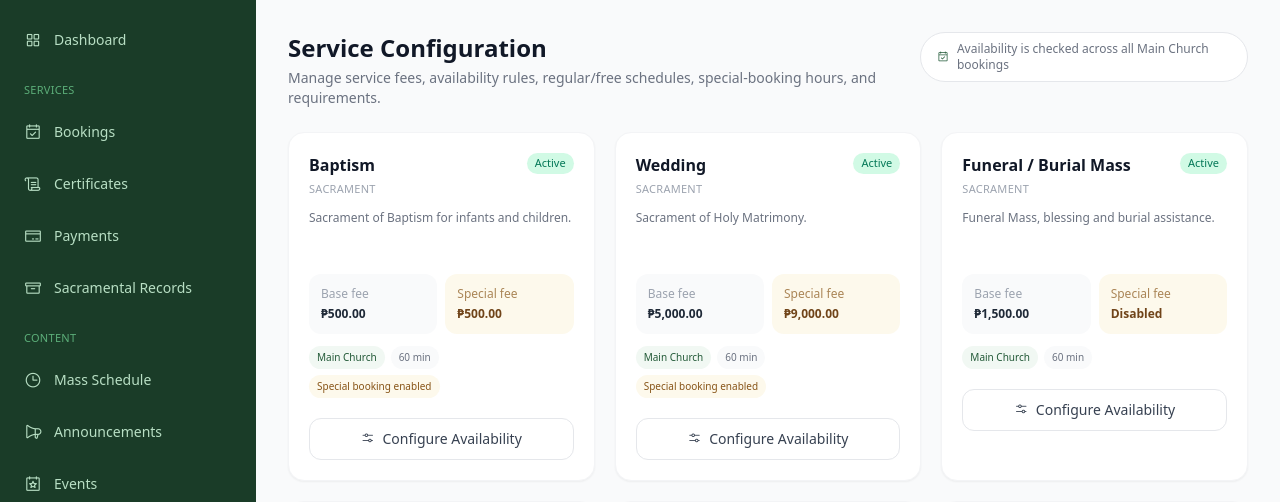
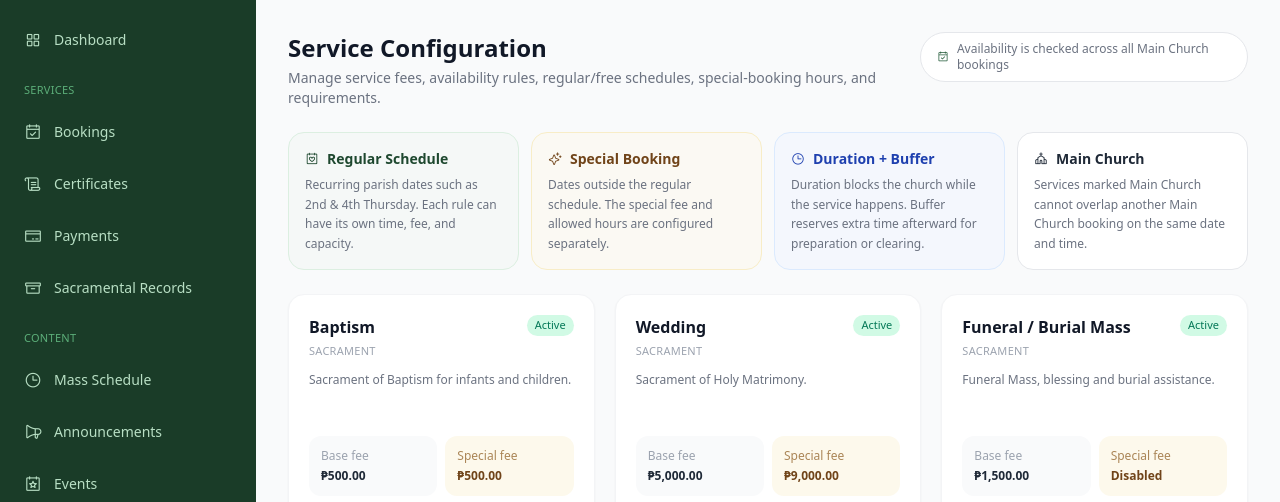
Before and after one commit to Malate1/STAMONICAPARISH, a CodeIgniter app: page /stamonica-parish/admin/service_type in a window 1280 px wide. Shown: the part 64-566 px from the top of the page. Run offline with CodeIgniter, Linux system fonts and the light colour scheme; a user stored in the database is signed in; data comes from the database, SQL or seed files in the repository; data that the repository does not hold is empty; some libraries are stand-ins or nearby versions; some web fonts are replaced.

Commit message:
feat: Add admin service type routes and enhance booking form layout

```diff
--- a/application/config/routes.php
+++ b/application/config/routes.php
@@ -105,6 +105,12 @@ $route['my/mass-intentions']         = 'parishioner/mass_intention';
 $route['my/mass-intentions/store']   = 'parishioner/mass_intention/store';
 
 // ---- Admin area ----
+$route['admin/service_type/get/(:num)']                    = 'admin/service_type/get/$1';
+$route['admin/service_type/store']                         = 'admin/service_type/store';
+$route['admin/service_type/add-requirement']               = 'admin/service_type/add_requirement';
+$route['admin/service_type/delete-requirement/(:num)']     = 'admin/service_type/delete_requirement/$1';
+$route['admin/service_type/save-schedule-rule']            = 'admin/service_type/save_schedule_rule';
+$route['admin/service_type/delete-schedule-rule/(:num)']   = 'admin/service_type/delete_schedule_rule/$1';
 $route['admin']                      = 'admin/dashboard';
 $route['admin/(:any)']               = 'admin/$1';
 
--- a/application/views/admin/service_type_list.php
+++ b/application/views/admin/service_type_list.php
@@ -7,6 +7,25 @@
   <div class="inline-flex items-center gap-2 text-xs text-gray-500 bg-white border border-gray-200 rounded-full px-4 py-2 self-start">
     <i class="ph ph-calendar-check text-parish-700"></i>
     Availability is checked across all Main Church bookings
+  </div>
+</div>
+
+<div class="mb-6 grid md:grid-cols-2 xl:grid-cols-4 gap-3">
+  <div class="rounded-2xl border border-parish-100 bg-parish-50/50 p-4">
+    <div class="flex items-center gap-2 text-sm font-semibold text-parish-800"><i class="ph ph-calendar-heart"></i> Regular Schedule</div>
+    <p class="text-xs text-gray-500 mt-1.5 leading-relaxed">Recurring parish dates such as 2nd &amp; 4th Thursday. Each rule can have its own time, fee, and capacity.</p>
+  </div>
+  <div class="rounded-2xl border border-gold-100 bg-gold-50/50 p-4">
+    <div class="flex items-center gap-2 text-sm font-semibold text-gold-800"><i class="ph ph-sparkle"></i> Special Booking</div>
+    <p class="text-xs text-gray-500 mt-1.5 leading-relaxed">Dates outside the regular schedule. The special fee and allowed hours are configured separately.</p>
+  </div>
+  <div class="rounded-2xl border border-blue-100 bg-blue-50/50 p-4">
+    <div class="flex items-center gap-2 text-sm font-semibold text-blue-800"><i class="ph ph-clock"></i> Duration + Buffer</div>
+    <p class="text-xs text-gray-500 mt-1.5 leading-relaxed">Duration blocks the church while the service happens. Buffer reserves extra time afterward for preparation or clearing.</p>
+  </div>
+  <div class="rounded-2xl border border-gray-200 bg-white p-4">
+    <div class="flex items-center gap-2 text-sm font-semibold text-gray-800"><i class="ph ph-church"></i> Main Church</div>
+    <p class="text-xs text-gray-500 mt-1.5 leading-relaxed">Services marked Main Church cannot overlap another Main Church booking on the same date and time.</p>
   </div>
 </div>
 
@@ -68,7 +87,12 @@
         <section class="rounded-2xl border border-gray-100 p-5">
           <div class="mb-4">
             <div class="text-xs font-bold uppercase tracking-wide text-parish-700">Basic settings</div>
-            <p class="text-xs text-gray-400 mt-1">Name, fees, duration, and whether this service occupies the Main Church.</p>
+            <p class="text-xs text-gray-400 mt-1">These values control how much calendar time the service uses and how far in advance parishioners may book.</p>
+          </div>
+
+          <div class="mb-5 rounded-xl bg-blue-50 border border-blue-100 p-4 text-xs text-blue-900 leading-relaxed">
+            <div class="font-semibold mb-1"><i class="ph ph-info mr-1"></i> How these fields affect availability</div>
+            <p><strong>Duration</strong> blocks the service itself. <strong>Buffer</strong> adds protected time after it. <strong>Min/Max advance days</strong> control the earliest and latest dates shown to parishioners. Regular schedule fees and Special Booking fees override the Default/Base Fee when those booking types are used.</p>
           </div>
 
           <div class="grid md:grid-cols-2 gap-4">
@@ -77,8 +101,9 @@
               <input required name="name" id="f-name" class="mt-1 w-full px-4 py-2.5 rounded-xl border border-gray-200 text-sm">
             </div>
             <div>
-              <label class="text-xs font-medium text-gray-500">Base Fee (₱)</label>
+              <label class="text-xs font-medium text-gray-500">Default / Base Fee (₱)</label>
               <input required type="number" min="0" step="0.01" name="base_fee" id="f-fee" class="mt-1 w-full px-4 py-2.5 rounded-xl border border-gray-200 text-sm">
+              <p class="text-[11px] text-gray-400 mt-1">General fallback fee. A Regular Schedule rule or Special Booking fee can replace this amount.</p>
             </div>
             <div class="md:col-span-2">
               <label class="text-xs font-medium text-gray-500">Description</label>
@@ -88,20 +113,24 @@
 
           <div class="grid sm:grid-cols-2 lg:grid-cols-4 gap-4 mt-4">
             <div>
-              <label class="text-xs font-medium text-gray-500">Duration (minutes)</label>
+              <label class="text-xs font-medium text-gray-500">Service Duration (minutes)</label>
               <input type="number" min="15" step="15" name="duration_minutes" id="f-duration" class="mt-1 w-full px-4 py-2.5 rounded-xl border border-gray-200 text-sm">
+              <p class="text-[11px] text-gray-400 mt-1">How long this booking occupies the church calendar.</p>
             </div>
             <div>
-              <label class="text-xs font-medium text-gray-500">Buffer after booking</label>
+              <label class="text-xs font-medium text-gray-500">Buffer After Booking</label>
               <input type="number" min="0" step="5" name="booking_buffer_minutes" id="f-buffer" class="mt-1 w-full px-4 py-2.5 rounded-xl border border-gray-200 text-sm">
+              <p class="text-[11px] text-gray-400 mt-1">Extra protected minutes after the service for clearing, photos, or preparation.</p>
             </div>
             <div>
-              <label class="text-xs font-medium text-gray-500">Min advance days</label>
+              <label class="text-xs font-medium text-gray-500">Minimum Advance Days</label>
               <input type="number" min="0" name="min_advance_days" id="f-min-days" class="mt-1 w-full px-4 py-2.5 rounded-xl border border-gray-200 text-sm">
+              <p class="text-[11px] text-gray-400 mt-1">Example: 7 means parishioners must book at least 7 days before the service.</p>
             </div>
             <div>
-              <label class="text-xs font-medium text-gray-500">Max advance days</label>
+              <label class="text-xs font-medium text-gray-500">Maximum Advance Days</label>
               <input type="number" min="1" name="max_advance_days" id="f-max-days" class="mt-1 w-full px-4 py-2.5 rounded-xl border border-gray-200 text-sm">
+              <p class="text-[11px] text-gray-400 mt-1">Example: 180 means dates beyond 6 months are not shown yet.</p>
             </div>
           </div>
 
@@ -133,21 +162,29 @@
             </label>
           </div>
 
+          <div class="mb-4 rounded-xl bg-white/80 border border-gold-100 p-4 text-xs text-gray-600 leading-relaxed">
+            <strong class="text-gold-800">Special Booking legend:</strong>
+            the fee is charged only for Special bookings; the start/end time defines the daily booking window; the interval controls how often selectable start times are generated.
+          </div>
+
           <div id="special-settings" class="grid sm:grid-cols-2 lg:grid-cols-4 gap-4">
             <div>
-              <label class="text-xs font-medium text-gray-500">Special Fee (₱)</label>
+              <label class="text-xs font-medium text-gray-500">Special Booking Fee (₱)</label>
               <input type="number" min="0" step="0.01" name="special_fee" id="f-special-fee" class="mt-1 w-full px-4 py-2.5 rounded-xl border border-gray-200 bg-white text-sm">
+              <p class="text-[11px] text-gray-400 mt-1">Amount charged for dates outside the regular parish schedule.</p>
             </div>
             <div>
-              <label class="text-xs font-medium text-gray-500">Available From</label>
+              <label class="text-xs font-medium text-gray-500">Special Hours Start</label>
               <input type="time" name="special_start_time" id="f-special-start" class="mt-1 w-full px-4 py-2.5 rounded-xl border border-gray-200 bg-white text-sm">
+              <p class="text-[11px] text-gray-400 mt-1">Earliest time a Special booking may begin.</p>
             </div>
             <div>
-              <label class="text-xs font-medium text-gray-500">Available Until</label>
+              <label class="text-xs font-medium text-gray-500">Special Hours End</label>
               <input type="time" name="special_end_time" id="f-special-end" class="mt-1 w-full px-4 py-2.5 rounded-xl border border-gray-200 bg-white text-sm">
+              <p class="text-[11px] text-gray-400 mt-1">Latest boundary for the service, including its duration.</p>
             </div>
             <div>
-              <label class="text-xs font-medium text-gray-500">Time Slot Interval</label>
+              <label class="text-xs font-medium text-gray-500">Start-Time Interval</label>
               <select name="slot_interval_minutes" id="f-slot-interval" class="mt-1 w-full px-4 py-2.5 rounded-xl border border-gray-200 bg-white text-sm">
                 <option value="15">15 minutes</option>
                 <option value="30">30 minutes</option>
@@ -156,6 +193,7 @@
                 <option value="90">1.5 hours</option>
                 <option value="120">2 hours</option>
               </select>
+              <p class="text-[11px] text-gray-400 mt-1">Example: 60 minutes creates 8:00, 9:00, 10:00… start choices.</p>
             </div>
           </div>
         </section>
@@ -202,7 +240,7 @@
 <!-- Regular schedule rule modal -->
 <div id="rule-modal" class="hidden fixed inset-0 z-[60] items-center justify-center p-4">
   <div class="absolute inset-0 bg-black/40" onclick="closeRuleModal()"></div>
-  <div class="relative bg-white rounded-2xl shadow-2xl w-full max-w-2xl p-6">
+  <div class="relative bg-white rounded-2xl shadow-2xl w-full max-w-2xl max-h-[92vh] overflow-y-auto p-6">
     <div class="flex items-center justify-between mb-5">
       <div>
         <div class="text-[10px] uppercase tracking-wider font-bold text-gold-600">Recurring schedule</div>
@@ -215,9 +253,15 @@
       <input type="hidden" name="id" id="r-id">
       <input type="hidden" name="service_type_id" id="r-service-id">
 
+      <div class="rounded-xl bg-parish-50 border border-parish-100 p-4 text-xs text-gray-600 leading-relaxed">
+        <div class="font-semibold text-parish-800 mb-1"><i class="ph ph-calendar-dots mr-1"></i> How a regular schedule rule works</div>
+        <p>Pick the weekday and which occurrence(s) of that weekday are allowed each month. Example: <strong>Thursday + 2,4 + 6:00 AM</strong> means every 2nd and 4th Thursday at 6:00 AM. Set Fee to <strong>0</strong> for a free schedule.</p>
+      </div>
+
       <div>
         <label class="text-xs font-medium text-gray-500">Rule Name</label>
         <input required name="rule_name" id="r-name" placeholder="e.g. Free Wedding - 2nd & 4th Thursday" class="mt-1 w-full px-4 py-2.5 rounded-xl border border-gray-200 text-sm">
+        <p class="text-[11px] text-gray-400 mt-1">A staff-friendly label shown in the configuration and to parishioners.</p>
       </div>
 
       <div class="grid sm:grid-cols-2 gap-4">
@@ -232,11 +276,12 @@
             <option value="5">Friday</option>
             <option value="6">Saturday</option>
           </select>
+          <p class="text-[11px] text-gray-400 mt-1">The weekday on which this recurring schedule happens.</p>
         </div>
         <div>
           <label class="text-xs font-medium text-gray-500">Occurrences in Month</label>
           <input required name="week_numbers" id="r-weeks" placeholder="2,4" class="mt-1 w-full px-4 py-2.5 rounded-xl border border-gray-200 text-sm">
-          <p class="text-[11px] text-gray-400 mt-1">Example: 2,4 = second and fourth occurrence.</p>
+          <p class="text-[11px] text-gray-400 mt-1">Use comma-separated numbers: 1 = 1st, 2 = 2nd, 3 = 3rd, 4 = 4th, 5 = 5th. Example: <strong>2,4</strong>.</p>
         </div>
       </div>
 
@@ -244,29 +289,35 @@
         <div>
           <label class="text-xs font-medium text-gray-500">Start Time</label>
           <input required type="time" name="start_time" id="r-time" class="mt-1 w-full px-4 py-2.5 rounded-xl border border-gray-200 text-sm">
+          <p class="text-[11px] text-gray-400 mt-1">The exact start time parishioners may select.</p>
         </div>
         <div>
-          <label class="text-xs font-medium text-gray-500">Fee (₱)</label>
+          <label class="text-xs font-medium text-gray-500">Regular Schedule Fee (₱)</label>
           <input required type="number" min="0" step="0.01" name="fee_amount" id="r-fee" value="0" class="mt-1 w-full px-4 py-2.5 rounded-xl border border-gray-200 text-sm">
+          <p class="text-[11px] text-gray-400 mt-1">Enter 0.00 when this recurring schedule is free.</p>
         </div>
         <div>
           <label class="text-xs font-medium text-gray-500">Capacity</label>
           <input required type="number" min="1" name="capacity" id="r-capacity" value="1" class="mt-1 w-full px-4 py-2.5 rounded-xl border border-gray-200 text-sm">
+          <p class="text-[11px] text-gray-400 mt-1">How many bookings may share this exact regular slot. Use 1 for weddings.</p>
         </div>
       </div>
 
       <div class="grid sm:grid-cols-3 gap-4">
         <div>
-          <label class="text-xs font-medium text-gray-500">Valid From</label>
+          <label class="text-xs font-medium text-gray-500">Valid From <span class="font-normal text-gray-400">(optional)</span></label>
           <input type="date" name="valid_from" id="r-valid-from" class="mt-1 w-full px-4 py-2.5 rounded-xl border border-gray-200 text-sm">
+          <p class="text-[11px] text-gray-400 mt-1">Leave blank to make the rule effective immediately.</p>
         </div>
         <div>
-          <label class="text-xs font-medium text-gray-500">Valid Until</label>
+          <label class="text-xs font-medium text-gray-500">Valid Until <span class="font-normal text-gray-400">(optional)</span></label>
           <input type="date" name="valid_until" id="r-valid-until" class="mt-1 w-full px-4 py-2.5 rounded-xl border border-gray-200 text-sm">
+          <p class="text-[11px] text-gray-400 mt-1">Leave blank if this recurring rule has no planned end date.</p>
         </div>
         <div>
           <label class="text-xs font-medium text-gray-500">Display Order</label>
           <input type="number" name="display_order" id="r-order" value="0" class="mt-1 w-full px-4 py-2.5 rounded-xl border border-gray-200 text-sm">
+          <p class="text-[11px] text-gray-400 mt-1">Lower numbers appear first when several regular rules exist.</p>
         </div>
       </div>
 
--- a/application/views/parishioner/booking_form.php
+++ b/application/views/parishioner/booking_form.php
@@ -51,7 +51,7 @@ $weeks_label = static function ($value) {
   </div>
 
   <form id="booking-form" enctype="multipart/form-data" class="mt-6" novalidate>
-    <div id="booking-wizard-progress" class="sticky top-16 z-20 mb-5 rounded-2xl border border-gray-100 bg-white/95 backdrop-blur shadow-sm px-4 sm:px-6 py-4">
+    <div id="booking-wizard-progress" class="relative z-10 mb-5 rounded-2xl border border-gray-100 bg-white shadow-sm px-4 sm:px-6 py-4">
       <div class="grid grid-cols-3 gap-2 sm:gap-4">
         <button type="button" class="wizard-progress-item flex items-center gap-2 sm:gap-3 text-left" data-progress-step="1" onclick="goToCompletedStep(1)">
           <span class="wizard-progress-number w-8 h-8 sm:w-9 sm:h-9 rounded-xl bg-parish-700 text-white flex items-center justify-center font-bold text-xs sm:text-sm flex-shrink-0">1</span>
```
